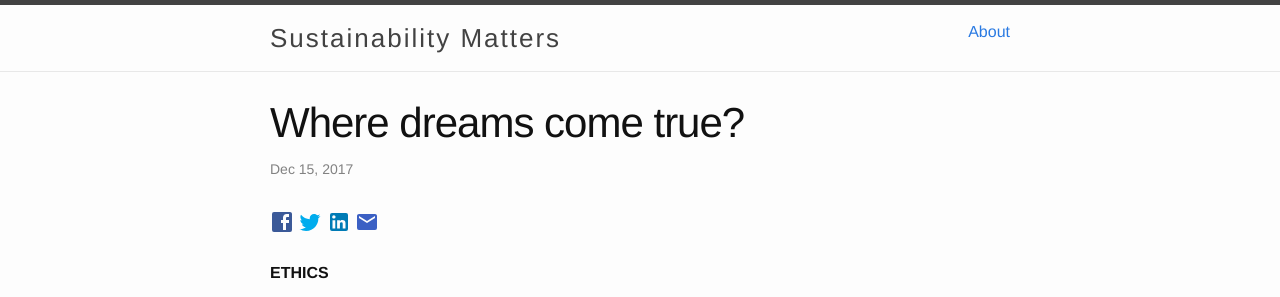
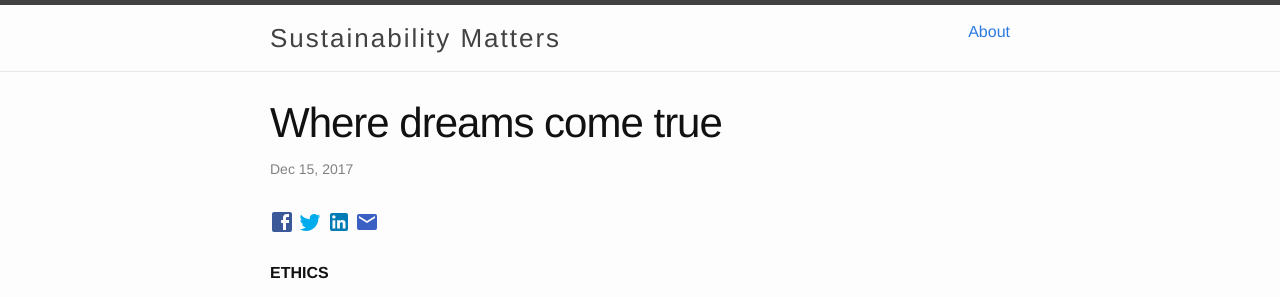
Before and after one commit to Sparkleleuk/Sustainability_Matters, a Jekyll site: the page built from _posts/2017-12-14-disney.markdown, in a window 1280 px wide. Shown: the top 297 px of the page. Built offline with Jekyll 4.4.1, drawn with Linux system fonts in a browser that asks for light colours.

```diff
--- a/_posts/2017-12-14-disney.markdown
+++ b/_posts/2017-12-14-disney.markdown
@@ -1,6 +1,6 @@
 ---
 layout: post
-title:  "Where dreams come true?"
+title:  "Where dreams come true"
 date:   2017-12-14 19:00:00 -0500
 categories: [Ethics, Privacy]
 ---
```
